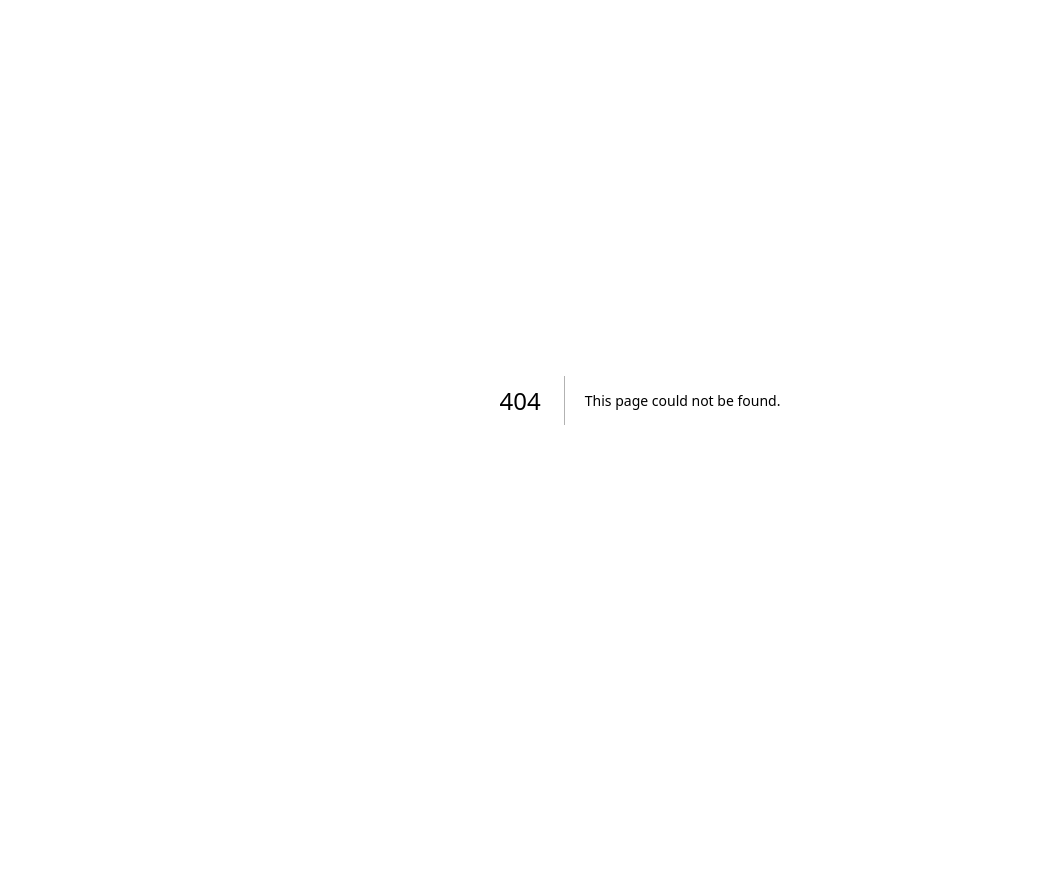
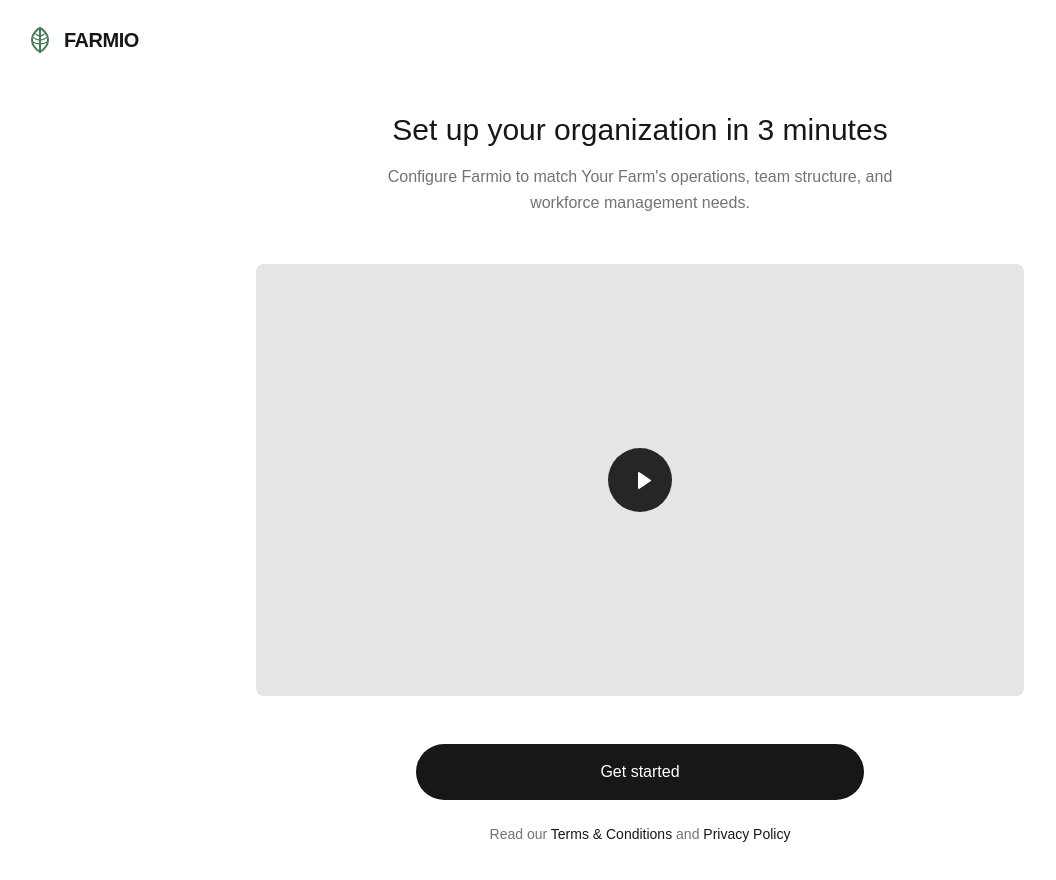
Before and after one commit to rnoriega-farmio/Farmio-Web-UI, a Next.js app: page /onboarding/organization in a window 1280 px wide. Before the commit this address had no page. Shown: the top 880 px of the page, without its empty margins (0-1056 px from the left). Before the commit the page ends 800 px from the top, so only its background shows below. Built offline with nearby package versions, Linux system fonts and the light colour scheme.

Commit message:
feat: add second onboarding step for organization setup
Create organization setup page and update language selector navigation

Co-authored-by: Rafael Noriega <281816573+rnoriega-farmio@users.noreply.github.com>

```diff
--- /dev/null
+++ b/src/app/onboarding/organization/page.tsx
@@ -0,0 +1,26 @@
+import { FarmioLogo } from "@/components/farmio-logo";
+import { OrganizationSetup } from "@/components/onboarding/organization-setup";
+
+export const metadata = {
+  title: "Set Up Your Organization | Farmio Onboarding",
+  description: "Configure Farmio to match your organization's needs",
+};
+
+export default function OrganizationSetupPage() {
+  // In a real app, this would come from auth/session or previous step
+  const organizationName = "Your Farm";
+
+  return (
+    <main className="min-h-screen bg-white">
+      {/* Logo Header */}
+      <header className="p-6">
+        <FarmioLogo />
+      </header>
+
+      {/* Content */}
+      <div className="flex flex-col items-center px-4 pt-8 pb-12">
+        <OrganizationSetup organizationName={organizationName} />
+      </div>
+    </main>
+  );
+}
--- a/src/components/onboarding/language-selector.tsx
+++ b/src/components/onboarding/language-selector.tsx
@@ -27,7 +27,7 @@ export function LanguageSelector() {
 
     setIsSubmitting(true);
     localStorage.setItem("preferred-language", selectedLanguage);
-    router.push(`/onboarding/next?lang=${selectedLanguage}`);
+    router.push(`/onboarding/organization?lang=${selectedLanguage}`);
   };
 
   return (
--- /dev/null
+++ b/src/components/onboarding/organization-setup.tsx
@@ -0,0 +1,77 @@
+"use client";
+
+import { useRouter } from "next/navigation";
+import Link from "next/link";
+
+interface OrganizationSetupProps {
+  organizationName: string;
+}
+
+export function OrganizationSetup({ organizationName }: OrganizationSetupProps) {
+  const router = useRouter();
+
+  const handleGetStarted = () => {
+    // Navigate to the next step of onboarding
+    router.push("/onboarding/details");
+  };
+
+  return (
+    <div className="w-full max-w-3xl text-center">
+      {/* Heading */}
+      <h1 className="text-3xl font-medium text-neutral-900 mb-4">
+        Set up your organization in 3 minutes
+      </h1>
+
+      {/* Subtitle */}
+      <p className="text-neutral-500 mb-12 max-w-xl mx-auto leading-relaxed">
+        Configure Farmio to match {organizationName}&apos;s operations, team
+        structure, and workforce management needs.
+      </p>
+
+      {/* Video Placeholder */}
+      <div className="relative w-full aspect-video bg-neutral-200 rounded-lg mb-12 overflow-hidden">
+        {/* Play Button */}
+        <button
+          className="absolute inset-0 flex items-center justify-center group"
+          aria-label="Play introduction video"
+        >
+          <div className="w-16 h-16 bg-neutral-800 rounded-full flex items-center justify-center transition-transform group-hover:scale-110">
+            <svg
+              width="24"
+              height="24"
+              viewBox="0 0 24 24"
+              fill="none"
+              xmlns="http://www.w3.org/2000/svg"
+              className="text-white ml-1"
+            >
+              <path
+                d="M8 5.14v14.72a1 1 0 001.5.86l11-7.36a1 1 0 000-1.72l-11-7.36a1 1 0 00-1.5.86z"
+                fill="currentColor"
+              />
+            </svg>
+          </div>
+        </button>
+      </div>
+
+      {/* Get Started Button */}
+      <button
+        onClick={handleGetStarted}
+        className="w-full max-w-md mx-auto py-4 px-8 bg-neutral-900 text-white rounded-full text-base font-medium hover:bg-neutral-800 transition-colors"
+      >
+        Get started
+      </button>
+
+      {/* Terms and Privacy */}
+      <p className="mt-6 text-sm text-neutral-500">
+        Read our{" "}
+        <Link href="/terms" className="text-neutral-900 hover:underline">
+          Terms & Conditions
+        </Link>{" "}
+        and{" "}
+        <Link href="/privacy" className="text-neutral-900 hover:underline">
+          Privacy Policy
+        </Link>
+      </p>
+    </div>
+  );
+}
```
